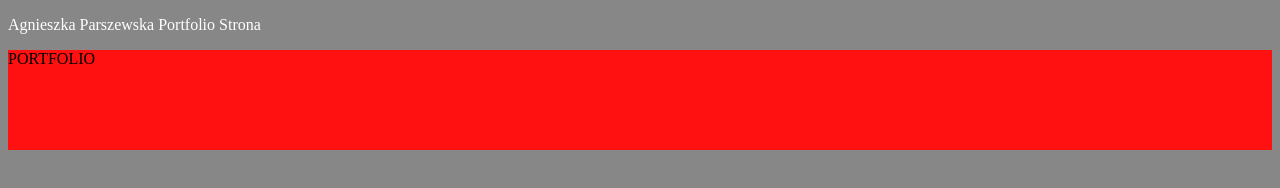
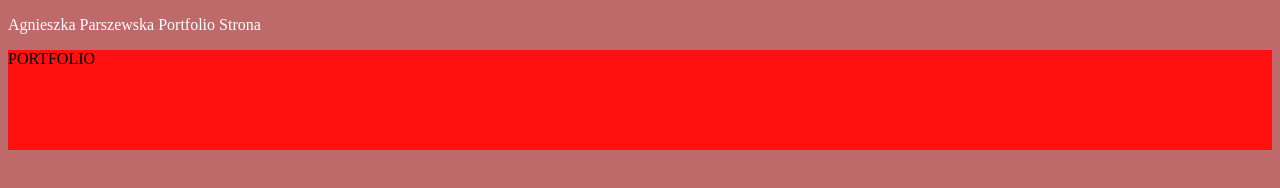
Before and after one commit to ParAgnieszka/AParszewska, a plain HTML site: page index.html in a window 1280 px wide. Drawn offline with Linux system fonts and the light colour scheme.

Commit message:
zmiana tła

```diff
--- a/style.css
+++ b/style.css
@@ -1,7 +1,7 @@
 @charset "UTF-8";
 /* CSS Document */
 body{
-    background-color: #888787;
+    background-color: #be6a6a;
     color: #fff;
 }
 
```
